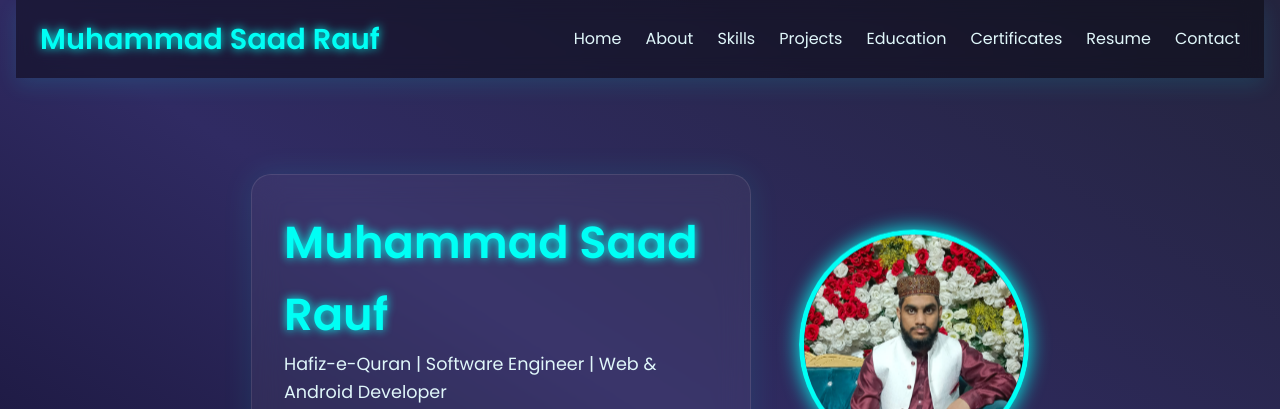
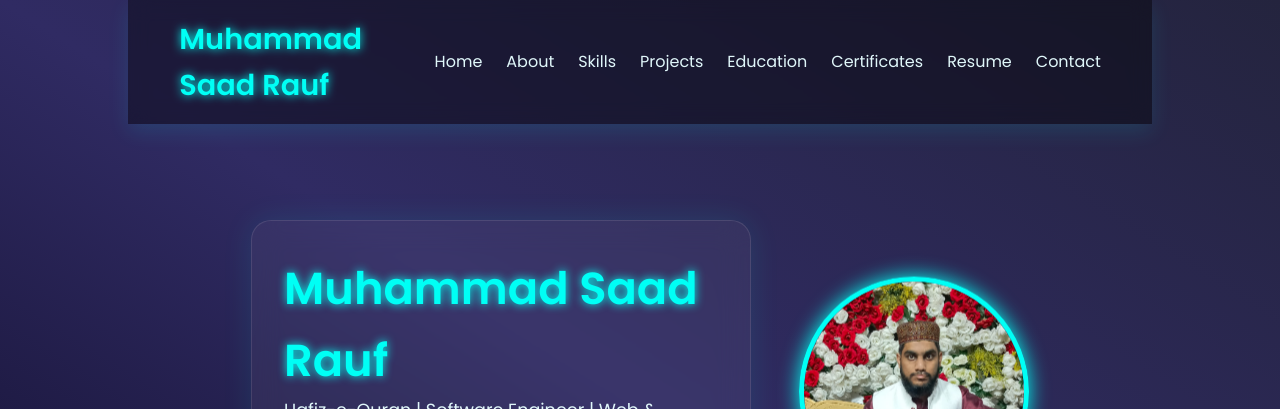
Before and after one commit to saadrauff/My_Portfolio, a plain HTML site: page index.html in a window 1280 px wide. Shown: the top 409 px of the page. Drawn offline with nearby package versions, Linux system fonts and the light colour scheme.

Commit message:
Update style.css

```diff
--- a/style.css
+++ b/style.css
@@ -15,11 +15,10 @@ body {
   background-attachment: fixed;
   color: #e1f5f9;
   line-height: 1.6;
-  overflow-x: hidden;
-  min-width: 320px;
-  max-width: 1400px;
-  margin: 0 auto;
-  padding: 0 1rem;
+  overflow-x: auto;
+  min-width: 1024px;
+  width: 1000px;
+  margin: auto;
 }
 
 header {
@@ -36,8 +35,7 @@ header {
   display: flex;
   justify-content: space-between;
   align-items: center;
-  width: 100%;
-  max-width: 1200px;
+  width: 90%;
   margin: auto;
 }
 
```
